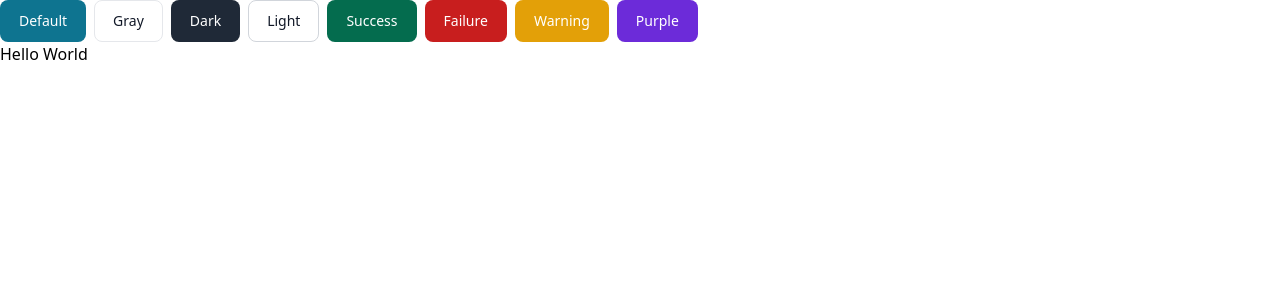
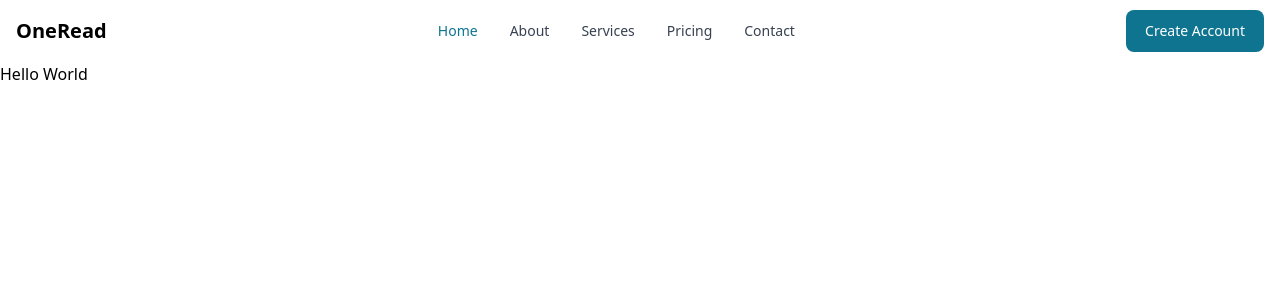
Before and after one commit to ttnhathuy313/one-read, a React (Create React App) app: page / in a window 1280 px wide. Shown: the top 300 px of the page. Built offline with nearby package versions, Linux system fonts and the light colour scheme.

Commit message:
add basic navbar

```diff
--- a/src/components/NavigationBar.js
+++ b/src/components/NavigationBar.js
@@ -1,51 +1,45 @@
 import React from "react";
-import { Button } from "flowbite-react";
+import { Navbar, Button } from "flowbite-react";
 import "./NavigationBar.css";
 
 const NavigationBar = () => {
     return (
-        <div className="flex flex-wrap gap-2">
-            <div>
-                <Button>
-                    Default
-                </Button>
-            </div>
-            <div>
-                <Button color="gray">
-                    Gray
-                </Button>
-            </div>
-            <div>
-                <Button color="dark">
-                    Dark
-                </Button>
-            </div>
-            <div>
-                <Button color="light">
-                    Light
-                </Button>
-            </div>
-            <div>
-                <Button color="success">
-                    Success
-                </Button>
-            </div>
-            <div>
-                <Button color="failure">
-                    Failure
-                </Button>
-            </div>
-            <div>
-                <Button color="warning">
-                    Warning
-                </Button>
-            </div>
-            <div>
-                <Button color="purple">
-                    Purple
-                </Button>
-            </div>
+        <Navbar
+        fluid={true}
+        rounded={true}
+        >
+        <Navbar.Brand href="https://flowbite.com/">
+            <span className="self-center whitespace-nowrap text-xl font-semibold dark:text-white">
+            OneRead
+            </span>
+        </Navbar.Brand>
+        <div className="flex md:order-2">
+            <Button>
+            Create Account
+            </Button>
+            <Navbar.Toggle />
         </div>
+        <Navbar.Collapse>
+            <Navbar.Link
+            href="/navbars"
+            active={true}
+            >
+            Home
+            </Navbar.Link>
+            <Navbar.Link href="/navbars">
+            About
+            </Navbar.Link>
+            <Navbar.Link href="/navbars">
+            Services
+            </Navbar.Link>
+            <Navbar.Link href="/navbars">
+            Pricing
+            </Navbar.Link>
+            <Navbar.Link href="/navbars">
+            Contact
+            </Navbar.Link>
+        </Navbar.Collapse>
+        </Navbar>
     );
 }
 
```
